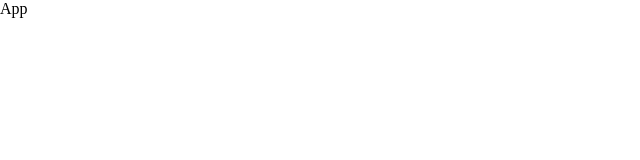
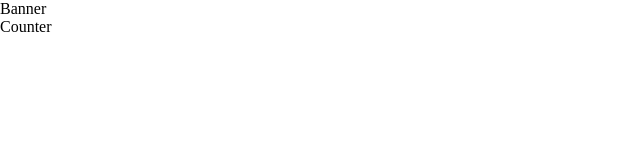
Before and after one commit to surajverma2587/class-based-counter-306, a React (Create React App) app: page / in a window 1280 px wide. Shown: the top 160 px of the page, without its empty margins (0-640 px from the left). Built offline with nearby package versions, Linux system fonts and the light colour scheme.

Commit message:
add components

```diff
--- a/src/App.js
+++ b/src/App.js
@@ -1,3 +1,11 @@
+import { Banner } from "./components/Banner";
+import { Counter } from "./components/Counter";
+
 export const App = () => {
-  return <div>App</div>;
+  return (
+    <div>
+      <Banner />
+      <Counter />
+    </div>
+  );
 };
--- /dev/null
+++ b/src/components/Banner.js
@@ -0,0 +1,3 @@
+export const Banner = () => {
+  return <div>Banner</div>;
+};
--- /dev/null
+++ b/src/components/Counter.js
@@ -0,0 +1,3 @@
+export const Counter = () => {
+  return <div>Counter</div>;
+};
```
